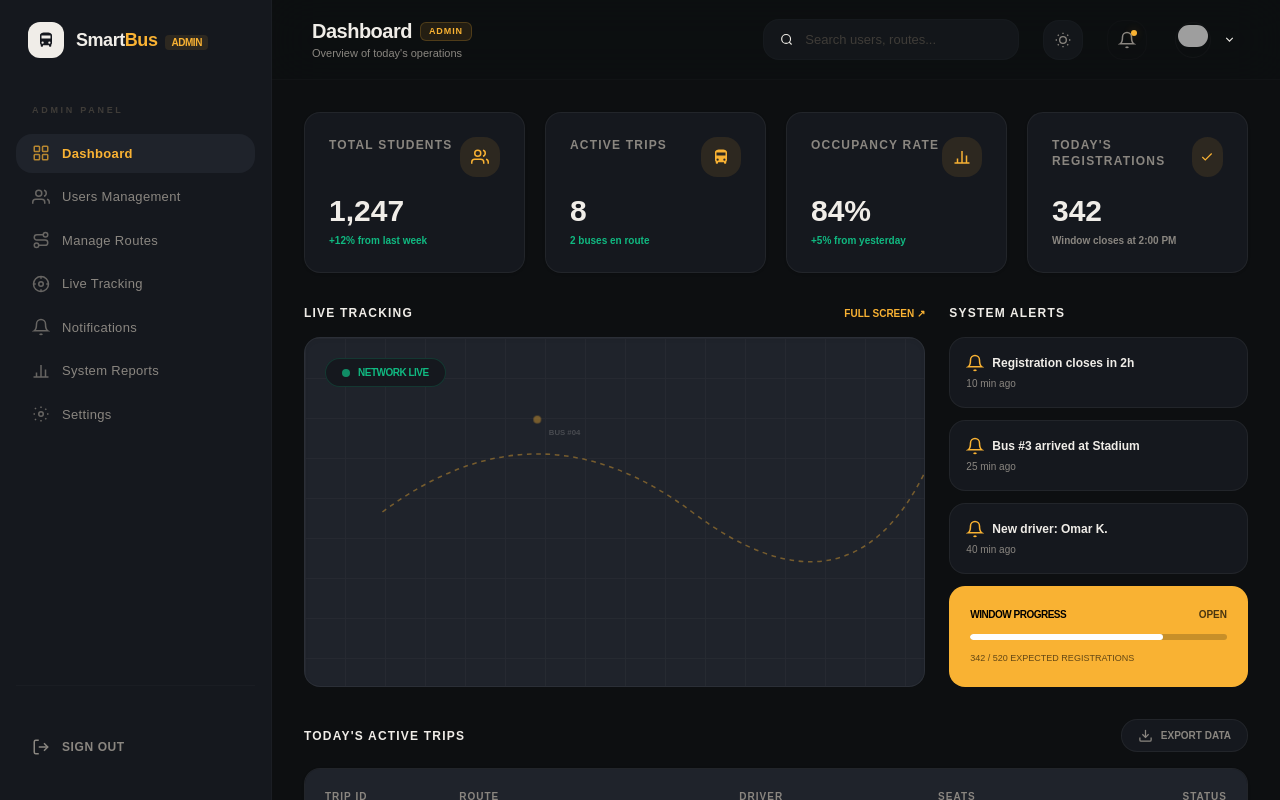
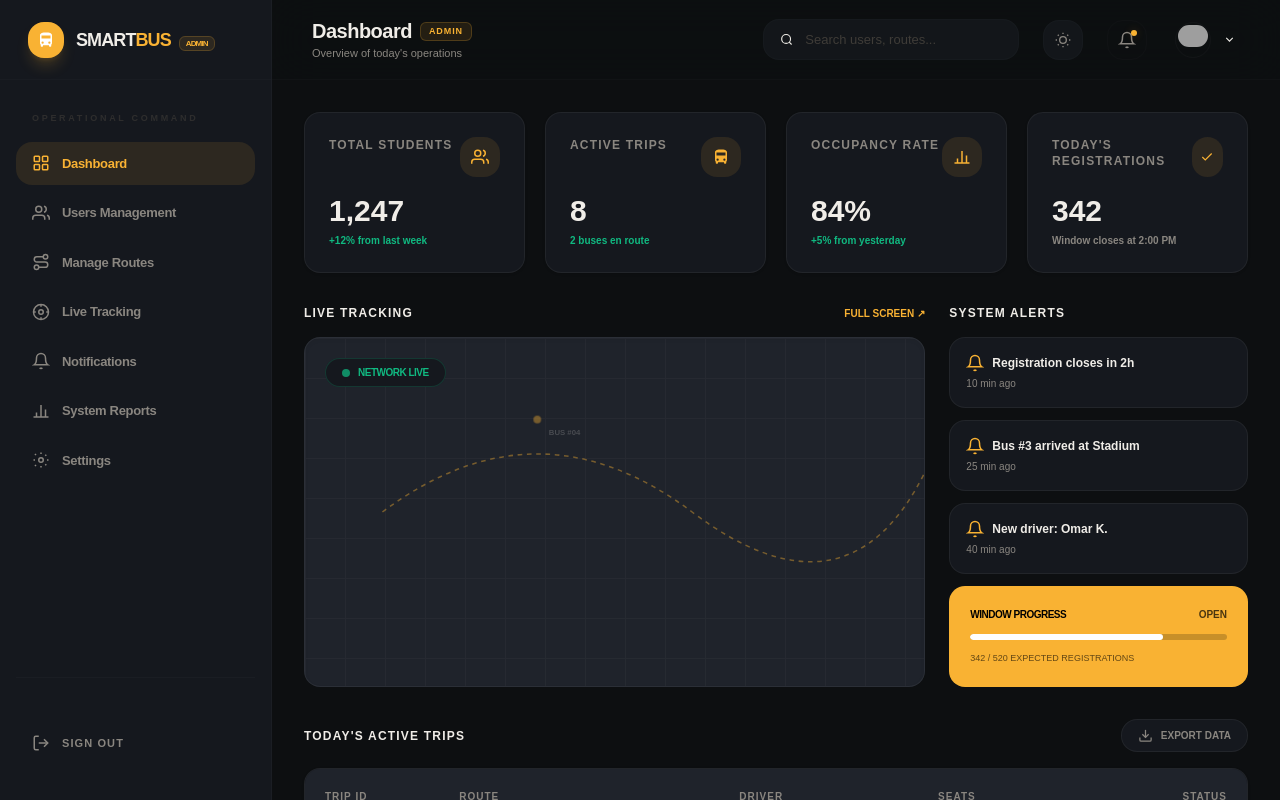
Before and after one commit to smartbus2026/Final-Project---SmartBus, a React (Vite) app in the folder smart-bus-Frontend/: page /admin/dashboard in a window 1280 px wide. Built offline with nearby package versions, Linux system fonts and the light colour scheme; sample sign-in values are in the browser's storage; grey boxes are pictures that could not be loaded.

Commit message:
students

```diff
--- a/smart-bus-Frontend/src/components/Sidebar.tsx
+++ b/smart-bus-Frontend/src/components/Sidebar.tsx
@@ -9,24 +9,24 @@ interface Props {
 }
 
 const STUDENT_NAV = [
-  { id: "dashboard",      path: "/dashboard",      label: "Dashboard",     icon: <Ic.Grid /> },
-  { id: "bookTrip",       path: "/book-trip",       label: "Book Trip",     icon: <Ic.Calendar /> },
-  { id: "myTrips",        path: "/my-trips",        label: "My Trips",      icon: <Ic.Route /> },
-  { id: "routeDetails",   path: "/route-details",   label: "Route Details", icon: <Ic.Map /> },
-  { id: "trackBus",       path: "/track-bus",       label: "Track Bus",     icon: <Ic.Target /> },
-  { id: "attendance",     path: "/attendance",      label: "Attendance",    icon: <Ic.Chart /> },
-  { id: "notifications",  path: "/notifications",   label: "Notifications", icon: <Ic.Bell /> },
-  { id: "routeChat",      path: "/route-chat",      label: "Route Chat",    icon: <Ic.Chat /> },
+  { id: "dashboard",      path: "/dashboard",      label: "Dashboard",      icon: <Ic.Grid /> },
+  { id: "bookTrip",       path: "/book-trip",       label: "Book Trip",      icon: <Ic.Calendar /> },
+  { id: "myTrips",        path: "/my-trips",        label: "My Trips",       icon: <Ic.Route /> },
+  { id: "routeDetails",   path: "/route-details",   label: "Route Details",  icon: <Ic.Map /> },
+  { id: "trackBus",       path: "/track-bus",       label: "Track Bus",      icon: <Ic.Target /> },
+  { id: "attendance",     path: "/attendance",     label: "Attendance",     icon: <Ic.Chart /> },
+  { id: "notifications",  path: "/notifications",   label: "Notifications",  icon: <Ic.Bell /> },
+  { id: "routeChat",      path: "/route-chat",      label: "Route Chat",     icon: <Ic.Chat /> },
 ];
 
 const ADMIN_NAV = [
-  { id: "dashboard",      path: "/admin/dashboard",     label: "Dashboard",        icon: <Ic.Grid /> },
-  { id: "users",          path: "/admin/users",         label: "Users Management", icon: <Ic.Users /> },
-  { id: "routes",         path: "/admin/routes",        label: "Manage Routes",    icon: <Ic.Route /> },
-  { id: "liveTracking",   path: "/admin/trips",         label: "Live Tracking",    icon: <Ic.Target /> },
-  { id: "notifications",  path: "/admin/notifications", label: "Notifications",    icon: <Ic.Bell /> },
-  { id: "reports",        path: "/admin/reports",       label: "System Reports",   icon: <Ic.Chart /> },
-  { id: "settings",       path: "/admin/settings",      label: "Settings",         icon: <Ic.Gear /> },
+  { id: "dashboard",      path: "/admin/dashboard",     label: "Dashboard",         icon: <Ic.Grid /> },
+  { id: "users",          path: "/admin/users",         label: "Users Management",  icon: <Ic.Users /> },
+  { id: "routes",         path: "/admin/routes",        label: "Manage Routes",     icon: <Ic.Route /> },
+  { id: "liveTracking",   path: "/admin/trips",         label: "Live Tracking",     icon: <Ic.Target /> },
+  { id: "notifications",  path: "/admin/notifications", label: "Notifications",     icon: <Ic.Bell /> },
+  { id: "reports",        path: "/admin/reports",       label: "System Reports",    icon: <Ic.Chart /> },
+  { id: "settings",       path: "/admin/settings",      label: "Settings",          icon: <Ic.Gear /> },
 ];
 
 export default function Sidebar({ open, setOpen, role, onLogout }: Props) {
@@ -37,26 +37,26 @@ export default function Sidebar({ open, setOpen, role, onLogout }: Props) {
     <>
       {/* Backdrop */}
       <div
-        className={`fixed inset-0 z-40 bg-slate-900/20 backdrop-blur-[2px] transition-all duration-500 lg:hidden
+        className={`fixed inset-0 z-40 bg-black/40 backdrop-blur-sm transition-all duration-500 lg:hidden
         ${open ? "opacity-100" : "pointer-events-none opacity-0"}`}
         onClick={() => setOpen(false)}
       />
 
       <aside className={`
-        fixed inset-y-0 left-0 z-50 w-68 transform border-r border-app-bd/50 bg-app-card transition-all duration-500 lg:relative lg:translate-x-0
-        ${open ? "translate-x-0 shadow-xl" : "-translate-x-full"}
+        fixed inset-y-0 left-0 z-50 w-68 transform border-r border-app-bd/50 bg-app-card transition-all duration-500 ease-in-out lg:relative lg:translate-x-0
+        ${open ? "translate-x-0 shadow-2xl" : "-translate-x-full"}
       `}>
 
-        {/* Logo */}
-        <div className="flex h-20 items-center px-7">
+        {/* Logo Section */}
+        <div className="flex h-20 items-center px-7 border-b border-app-bd/30">
           <div className="flex items-center gap-3">
-            <div className="flex h-9 w-9 items-center justify-center rounded-lg bg-app-tx text-app-card">
+            <div className="flex h-9 w-9 items-center justify-center rounded-xl bg-app-am text-white shadow-lg shadow-app-am/20">
               <Ic.Bus />
             </div>
-            <h1 className="font-syne text-lg font-bold tracking-tight text-app-tx">
+            <h1 className="font-syne text-lg font-black tracking-tighter text-app-tx uppercase">
               Smart<span className="text-app-am">Bus</span>
               {role === "admin" && (
-                <span className="text-[10px] bg-app-am/10 text-app-am px-1.5 py-0.5 rounded ml-2">
+                <span className="text-[8px] bg-app-am/10 text-app-am px-1.5 py-0.5 rounded-md ml-2 border border-app-am/20 font-black">
                   ADMIN
                 </span>
               )}
@@ -64,67 +64,76 @@ export default function Sidebar({ open, setOpen, role, onLogout }: Props) {
           </div>
         </div>
 
-        <div className="flex h-[calc(100%-5rem)] flex-col justify-between px-4 pb-8">
+        {/* Container with No Scrollbar
+            هنا استعملنا no-scrollbar عشان السكرول يختفي وشكله يبقى أنظف
+        */}
+        <div className="flex h-[calc(100%-5rem)] flex-col justify-between px-4 pb-8 overflow-y-auto no-scrollbar">
 
-          {/* Main Nav */}
-          <div className="mt-6">
-            <p className="mb-4 px-4 text-[9px] font-bold uppercase tracking-[0.3em] text-app-mu2">
-              {role === "admin" ? "Admin Panel" : "Menu"}
+          <div className="mt-8">
+            <p className="mb-4 px-4 text-[9px] font-black uppercase tracking-[0.3em] text-app-mu2 opacity-60">
+              {role === "admin" ? "Operational Command" : "Student Menu"}
             </p>
 
-            <nav className="space-y-1">
+            <nav className="space-y-1.5">
               {NAV.map((n) => (
                 <NavLink
                   key={n.id}
                   to={n.path}
                   className={({ isActive }) => `
-                    flex items-center gap-3 px-4 py-2.5 rounded-xl transition-all duration-200 group
+                    flex items-center gap-3 px-4 py-3 rounded-2xl transition-all duration-300 group relative
                     ${isActive
-                      ? "bg-app-card2 text-app-am font-bold"
-                      : "text-app-mu hover:text-app-tx hover:bg-app-card2/50"}
+                      ? "bg-app-am/10 text-app-am font-bold"
+                      : "text-app-mu hover:text-app-tx hover:bg-app-card2/60"}
                   `}
                   onClick={() => setOpen(false)}
                 >
-                  <span className="opacity-70 group-[.active]:opacity-100">{n.icon}</span>
-                  <span className="text-[13px] tracking-wide">{n.label}</span>
+                  <span className="absolute left-0 w-1 h-5 bg-app-am rounded-r-full scale-0 transition-transform duration-300 group-[.active]:scale-100" />
+                  <span className="transition-colors duration-300 group-[.active]:text-app-am">
+                    {n.icon}
+                  </span>
+                  <span className="text-[13px] font-bold tracking-tight">{n.label}</span>
                 </NavLink>
               ))}
             </nav>
           </div>
 
-          {/* Bottom Actions — student only extras */}
-          <div className="mt-auto space-y-1 border-t border-app-bd/40 pt-6">
+          <div className="mt-auto space-y-1.5 border-t border-app-bd/40 pt-6">
 
             {role !== "admin" && (
               <>
                 <NavLink
                   to="/support"
-                  className={({ isActive }) => `flex items-center gap-3 px-4 py-2.5 rounded-xl transition-all duration-200
+                  className={({ isActive }) => `flex items-center gap-3 px-4 py-3 rounded-2xl transition-all duration-300
                     ${isActive ? "bg-app-card2 text-app-am font-bold" : "text-app-mu hover:text-app-tx hover:bg-app-card2/50"}`}
                   onClick={() => setOpen(false)}
                 >
                   <Ic.Help />
-                  <span className="text-[13px]">Support</span>
+                  <span className="text-[13px] font-bold">Support</span>
                 </NavLink>
 
                 <NavLink
                   to="/settings"
-                  className={({ isActive }) => `flex items-center gap-3 px-4 py-2.5 rounded-xl transition-all duration-200
+                  className={({ isActive }) => `flex items-center gap-3 px-4 py-3 rounded-2xl transition-all duration-300
                     ${isActive ? "bg-app-card2 text-app-am font-bold" : "text-app-mu hover:text-app-tx hover:bg-app-card2/50"}`}
                   onClick={() => setOpen(false)}
                 >
                   <Ic.Gear />
-                  <span className="text-[13px]">Settings</span>
+                  <span className="text-[13px] font-bold">Profile Settings</span>
                 </NavLink>
               </>
             )}
 
             <button
-              onClick={onLogout}
-              className="mt-4 flex w-full cursor-pointer items-center gap-3 px-4 py-3 text-app-mu transition-colors hover:text-red-500"
+              onClick={() => {
+                setOpen(false);
+                onLogout();
+              }}
+              className="group mt-4 flex w-full cursor-pointer items-center gap-3 px-4 py-4 rounded-2xl text-app-mu transition-all duration-300 hover:bg-app-err/10 hover:text-app-err"
             >
-              <Ic.Logout />
-              <span className="text-[12px] font-bold uppercase tracking-wider">Sign Out</span>
+              <span className="group-hover:rotate-12 transition-transform duration-300">
+                <Ic.Logout />
+              </span>
+              <span className="text-[11px] font-black uppercase tracking-widest">Sign Out</span>
             </button>
 
           </div>
--- a/smart-bus-Frontend/src/components/Topbar.tsx
+++ b/smart-bus-Frontend/src/components/Topbar.tsx
@@ -1,32 +1,22 @@
 import { useState } from "react";
-import { useLocation } from "react-router-dom";
+import { useLocation, useNavigate } from "react-router-dom"; // ضفنا useNavigate
 import type { Theme } from "../types";
 import { Ic } from "../icons";
 import { NOTIFS } from "../data";
 
-
 const META: Record<string, { title: string; sub: string }> = {
-  // Student
-  "/dashboard":         { title: "Dashboard",        sub: "Welcome back, Noha" },
-  "/book-trip":         { title: "Book Trip",         sub: "Reserve your seat for tomorrow" },
-  "/my-trips":          { title: "My Trips",          sub: "Manage your weekly transportation" },
-  "/route-details":     { title: "Route Details",     sub: "View routes and schedules" },
-  "/track-bus":         { title: "Track Bus",         sub: "Live bus location and ETA" },
-  "/attendance":        { title: "Attendance",        sub: "Your trip history and stats" },
-  "/notifications":     { title: "Notifications",     sub: "Alerts and updates" },
-  "/route-chat":        { title: "Route Chat",        sub: "Chat with your route group" },
-  "/support":           { title: "Support",           sub: "Help center & tickets" },
-  "/settings":          { title: "My Profile",        sub: "Manage your personal information" },
-  // Admin
-  "/admin/dashboard":   { title: "Dashboard",         sub: "Overview of today's operations" },
-  "/admin/users":       { title: "Users Management",  sub: "Manage students and drivers" },
-  "/admin/routes":      { title: "Manage Routes",     sub: "Configure bus routes" },
-  "/admin/live-tracking": { title: "Live Tracking",   sub: "Real-time bus locations" },
-  "/admin/notifications": { title: "Notifications",   sub: "Send system alerts" },
-  "/admin/reports":     { title: "System Reports",    sub: "Analytics and statistics" },
+  // Student Routes
+  "/dashboard": { title: "Dashboard", sub: "Welcome back, Noha" },
+  "/book-trip": { title: "Book Trip", sub: "Reserve your seat for tomorrow" },
+  "/my-trips": { title: "My Trips", sub: "Manage your weekly transportation" },
+  "/track-bus": { title: "Track Bus", sub: "Live bus location and ETA" },
+  "/settings": { title: "My Profile", sub: "Manage your personal information" },
+  // Admin Routes
+  "/admin/dashboard": { title: "Dashboard", sub: "Overview of today's operations" },
+  "/admin/users": { title: "Users Management", sub: "Manage students and drivers" },
+  "/admin/routes": { title: "Manage Routes", sub: "Configure bus routes" },
   "/admin/settings": { title: "Settings", sub: "Global system configuration" },
 };
-
 
 interface Props {
   theme: Theme;
@@ -36,25 +26,32 @@ interface Props {
 }
 
 export default function Topbar({ theme, setTheme, onMenu, role }: Props) {
-  const [nd, setNd] = useState(false);
-  const [ud, setUd] = useState(false);
+  const [nd, setNd] = useState(false); // Notifications Dropdown
+  const [ud, setUd] = useState(false); // User Dropdown
   const location = useLocation();
+  const navigate = useNavigate(); // Hook للتنقل بين الصفحات
 
   const isAdmin = role === "admin";
-
 
   const { title, sub } = META[location.pathname] || {
     title: "SmartBus",
     sub: isAdmin ? "Admin Panel" : "Student Portal",
   };
 
+  // دالة الخروج (Logout)
+  const handleLogout = () => {
+    localStorage.removeItem("token"); // مسح التوكن من الجهاز
+    localStorage.removeItem("role");  // مسح الرول
+    navigate("/login");               // التوجه لصفحة التسجيل
+  };
+
   const closeDrops = () => { setNd(false); setUd(false); };
 
   const dropClass = "absolute right-0 mt-3 overflow-hidden rounded-2xl border border-app-bd/50 bg-app-card shadow-2xl animate-in fade-in zoom-in duration-200";
 
-
+  // بيانات اليوزر (ممكن مستقبلاً تيجي من AuthContext)
   const user = isAdmin
-    ? { name: "Admin",      id: "ADM-001",  avatar: "Admin" }
+    ? { name: "Admin", id: "ADM-001", avatar: "Admin" }
     : { name: "Noha Khalil", id: "STU-7241", avatar: "Noha+Khalil" };
 
   return (
@@ -62,7 +59,7 @@ export default function Topbar({ theme, setTheme, onMenu, role }: Props) {
       className="sticky top-0 z-30 flex h-20 items-center justify-between border-b border-app-bd/40 bg-app-bg/80 px-6 backdrop-blur-xl md:px-10"
       onClick={closeDrops}
     >
-
+      {/* ── Left: Title & Mobile Menu ── */}
       <div className="flex items-center gap-5">
         <button
           className="flex h-10 w-10 cursor-pointer items-center justify-center rounded-xl border border-app-bd/50 text-app-mu transition-all hover:bg-app-card2 hover:text-app-tx lg:hidden"
@@ -75,7 +72,6 @@ export default function Topbar({ theme, setTheme, onMenu, role }: Props) {
             <h2 className="font-syne text-lg font-extrabold tracking-tight text-app-tx md:text-xl">
               {title}
             </h2>
-
             {isAdmin && (
               <span className="text-[9px] font-black uppercase tracking-widest bg-app-am/10 text-app-am border border-app-am/20 px-2 py-0.5 rounded-md">
                 Admin
@@ -138,14 +134,17 @@ export default function Topbar({ theme, setTheme, onMenu, role }: Props) {
                   </div>
                 ))}
               </div>
-              <button className="w-full border-t border-app-bd/30 py-3 text-center text-[11px] font-black uppercase tracking-widest text-app-am hover:bg-app-am hover:text-white transition-all">
+              <button
+                onClick={() => { navigate(isAdmin ? "/admin/notifications" : "/notifications"); setNd(false); }}
+                className="w-full border-t border-app-bd/30 py-3 text-center text-[11px] font-black uppercase tracking-widest text-app-am hover:bg-app-am hover:text-white transition-all"
+              >
                 See All Notifications
               </button>
             </div>
           )}
         </div>
 
-        {/* User Profile */}
+        {/* User Profile Dropdown */}
         <div className="relative">
           <div
             className="group flex items-center gap-3 cursor-pointer rounded-xl p-1 transition-all"
@@ -158,7 +157,9 @@ export default function Topbar({ theme, setTheme, onMenu, role }: Props) {
                 className="p-0.5 rounded-full"
               />
             </div>
-            <Ic.ChevDown />
+            <div className="transition-transform duration-200" style={{ transform: ud ? 'rotate(180deg)' : 'rotate(0)' }}>
+               <Ic.ChevDown />
+            </div>
           </div>
 
           {ud && (
@@ -169,18 +170,31 @@ export default function Topbar({ theme, setTheme, onMenu, role }: Props) {
               </div>
               <div className="h-[1px] bg-app-bd/30 mx-2 mb-1" />
 
-
+              {/* Profile Button (For Students) */}
               {!isAdmin && (
-                <button className="flex w-full items-center gap-3 px-4 py-2.5 text-[12px] font-bold text-app-mu hover:bg-app-card2 hover:text-app-am transition-all">
+                <button
+                  onClick={() => { navigate("/settings"); setUd(false); }}
+                  className="flex w-full items-center gap-3 px-4 py-2.5 text-[12px] font-bold text-app-mu hover:bg-app-card2 hover:text-app-am transition-all"
+                >
                   <Ic.User /> Profile
                 </button>
               )}
 
-              <button className="flex w-full items-center gap-3 px-4 py-2.5 text-[12px] font-bold text-app-mu hover:bg-app-card2 hover:text-app-am transition-all">
+              {/* Settings Button (Dynamic Route) */}
+              <button
+                onClick={() => { navigate(isAdmin ? "/admin/settings" : "/settings"); setUd(false); }}
+                className="flex w-full items-center gap-3 px-4 py-2.5 text-[12px] font-bold text-app-mu hover:bg-app-card2 hover:text-app-am transition-all"
+              >
                 <Ic.Gear /> Settings
               </button>
+
               <div className="h-[1px] bg-app-bd/30 mx-2 my-1" />
-              <button className="flex w-full items-center gap-3 px-4 py-2.5 text-[11px] font-black uppercase tracking-wider text-app-err hover:bg-app-err/10 transition-all">
+
+              {/* Logout Button */}
+              <button
+                onClick={handleLogout}
+                className="flex w-full items-center gap-3 px-4 py-2.5 text-[11px] font-black uppercase tracking-wider text-app-err hover:bg-app-err/10 transition-all"
+              >
                 <Ic.Logout /> Sign Out
               </button>
             </div>
```
Also changed, not shown: smart-bus-Frontend/src/App.css (line endings or trailing spaces).
